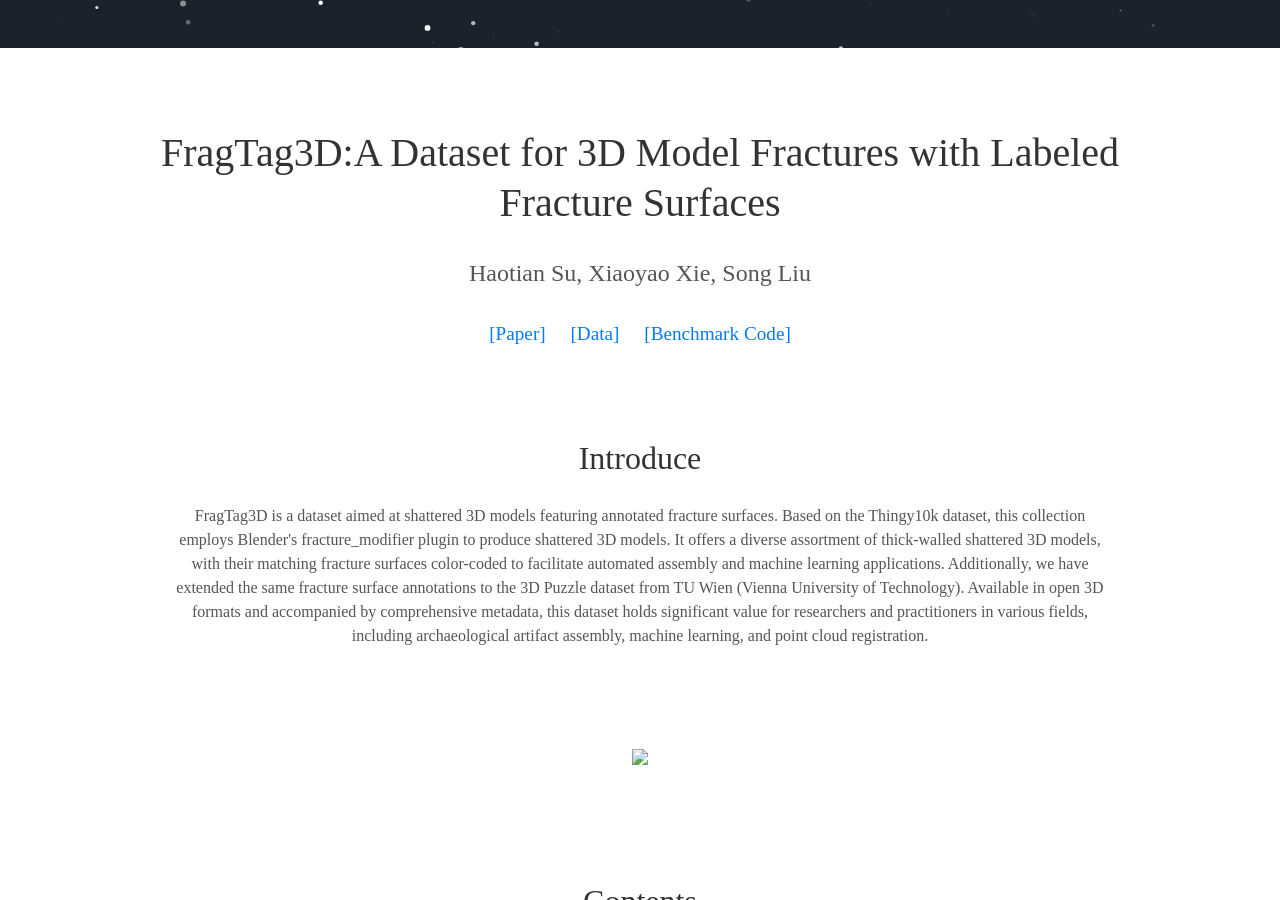
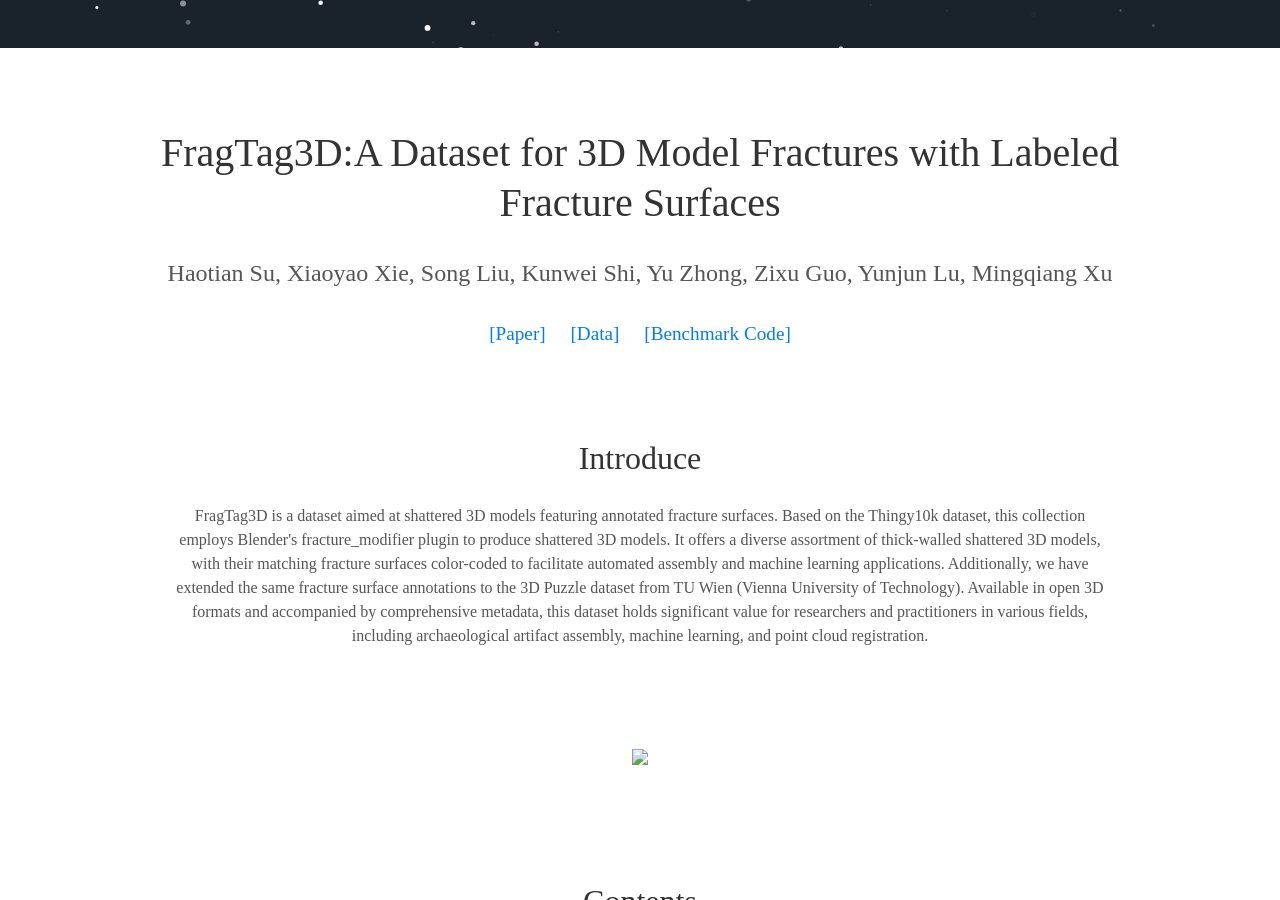
Before and after one commit to Bailanciaga/FragTag3D, a Jekyll site: the page built from docs/index.html, in a window 1280 px wide and 900 px high, scrolled down 852 px. Built offline with Jekyll 4.4.1, drawn with Linux system fonts in a browser that asks for light colours; some web fonts are replaced; some of the changed text lies outside the part shown.

```diff
--- a/docs/_config.yml
+++ b/docs/_config.yml
@@ -7,7 +7,8 @@ author: Haotian Su, Xiaoyao Xie, Song Liu
 
 # User settings
 dataset_name: FragTag3D:A Dataset for 3D Model Fractures with Labeled Fracture Surfaces
-dataset_author: Haotian Su, Xiaoyao Xie, Song Liu
+dataset_author: Haotian Su, Xiaoyao Xie, Song Liu, Kunwei Shi, Yu Zhong,
+  Zixu Guo, Yunjun Lu, Mingqiang Xu
 dataset_description: FragTag3D is a dataset aimed at shattered 3D models featuring annotated fracture surfaces. Based on the Thingy10k dataset, this collection employs Blender's fracture_modifier plugin to produce shattered 3D models. It offers a diverse assortment of thick-walled shattered 3D models, with their matching fracture surfaces color-coded to facilitate automated assembly and machine learning applications. Additionally, we have extended the same fracture surface annotations to the 3D Puzzle dataset from TU Wien (Vienna University of Technology). Available in open 3D formats and accompanied by comprehensive metadata, this dataset holds significant value for researchers and practitioners in various fields, including archaeological artifact assembly, machine learning, and point cloud registration.
 #user_title: Software Engineer
 #email: mauriurraco@gmail.com
--- a/docs/_includes/about.html
+++ b/docs/_includes/about.html
@@ -61,7 +61,7 @@
 <div class="user">
   <div class="tech">
     <h2>Contents</h2>
-    <p>FragTag3D is divided into two distinct sets: a simulated dataset based on Thingi10k with annotated fractures post-simulation, and a real-world scanned dataset annotated from TU Wien's 3D Puzzle. In the simulated dataset, we selected 125 thick-walled 3D models from Thingi10k and applied four types of fracture patterns to each, resulting in a total of 500 fragment groups. Each fragment group contains between 4 to 6 shards. The real-world scanned dataset consists of 6 fragment groups, including categories such as Brick.</p>
+    <p>FragTag3D is divided into two distinct sets: a simulated dataset based on Thingi10k with annotated fractures post-simulation, and a real-world scanned dataset annotated from TU Wien's 3D Puzzle. In the simulated dataset, we selected 125 thick-walled 3D models from Thingi10k and applied four types of fracture patterns to each, resulting in a total of 500 fragment groups. Each fragment group contains between 5 to 7 shards. The real-world scanned dataset consists of 3 fragment groups, including categories such as Brick.</p>
   </div>
 </div>
 
```
